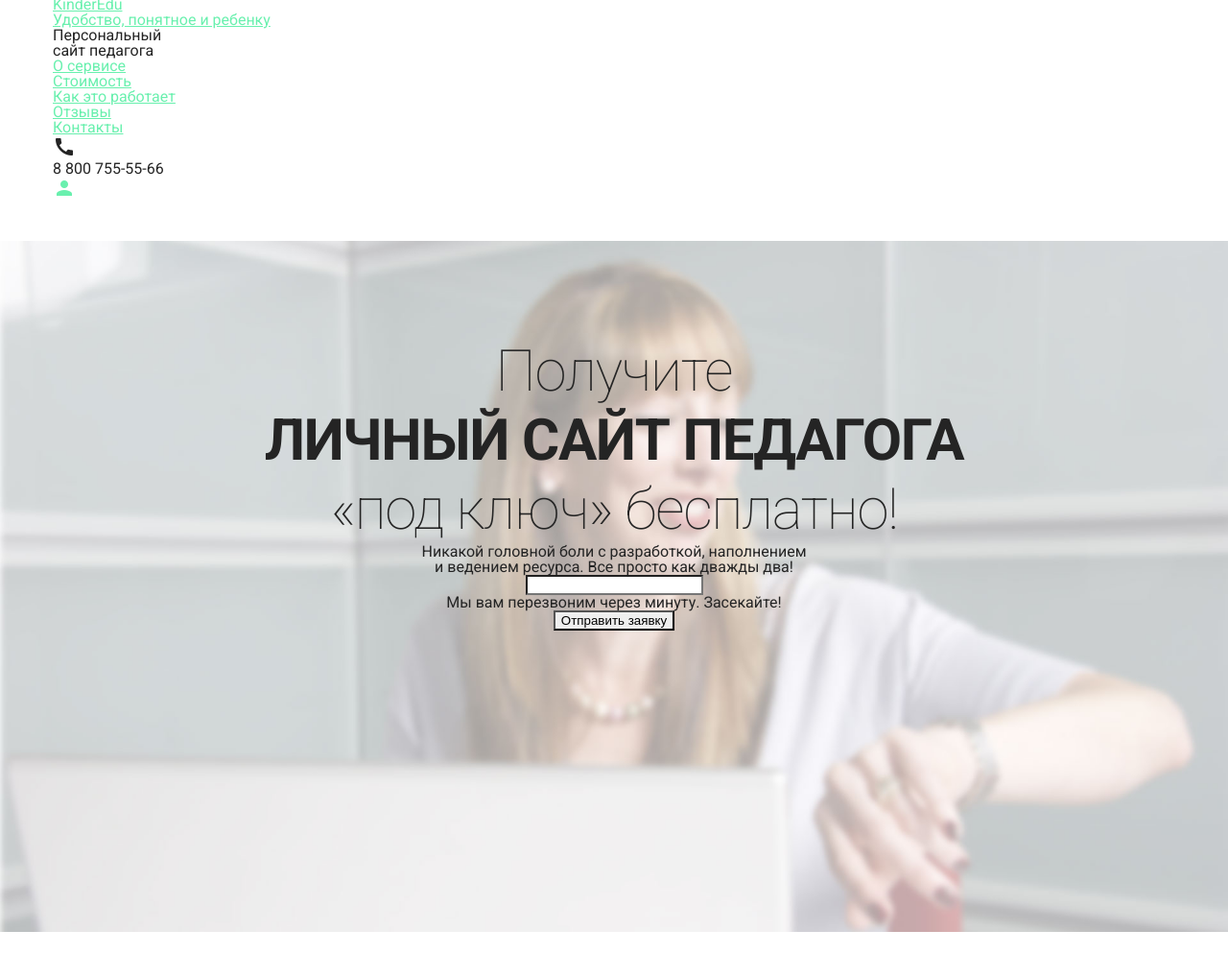
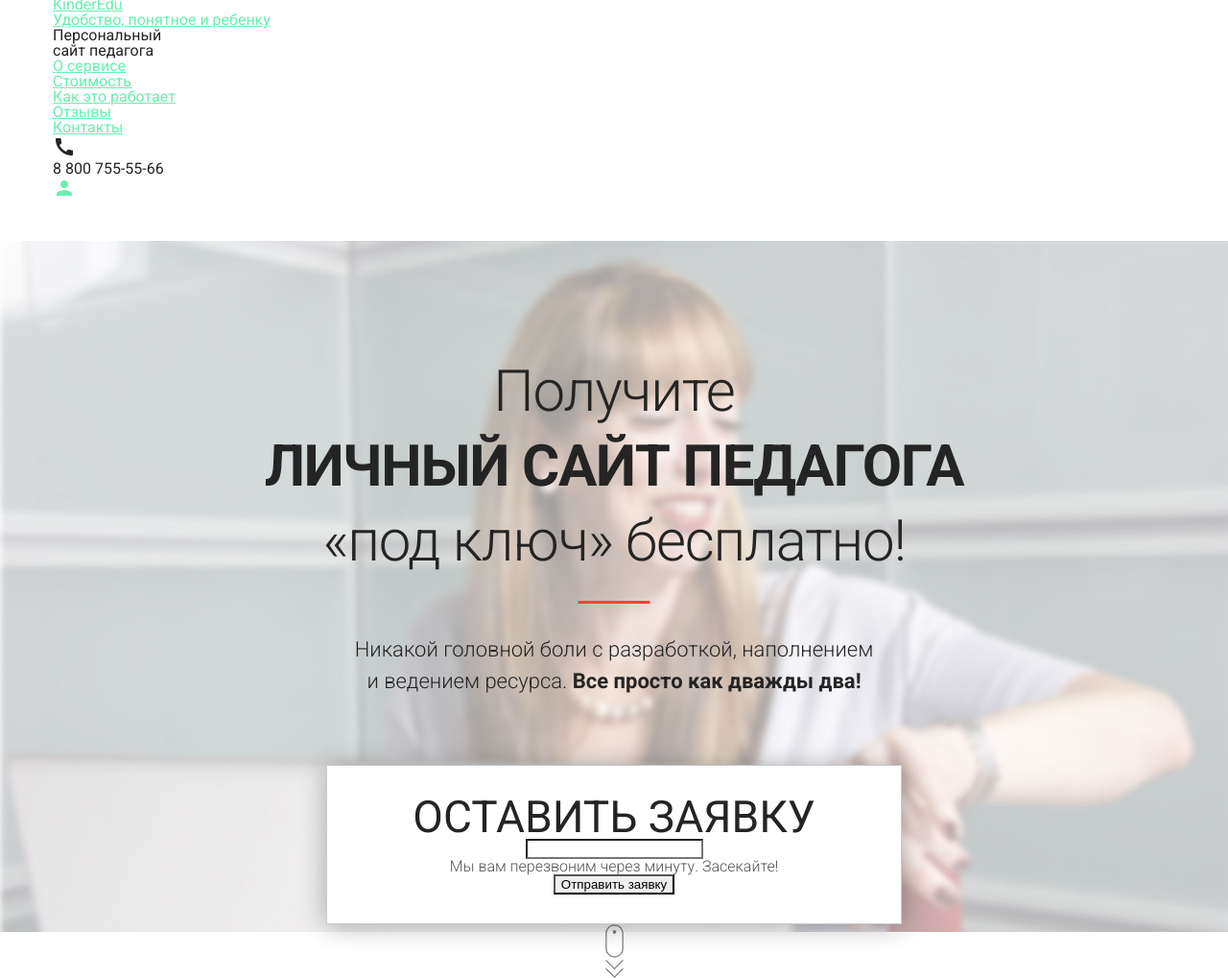
Before and after one commit to sheep-fish-vert/teacher-doctor, a website: page src/index.html in a window 1280 px wide. Shown: the part 40-1059 px from the top of the page at 96% size. Drawn offline with nearby package versions, Linux system fonts and the light colour scheme; files that its build step writes are made by us from their sources; files whose address does not match are found by name.

Commit message:
no message

```diff
--- a/src/partials/top-block.html
+++ b/src/partials/top-block.html
@@ -16,6 +16,7 @@
                 <h1>
                     Получите<br> <b>Личный Сайт Педагога</b><br> «под ключ» бесплатно!
                 </h1>
+                <span class="mdl-color--primary"></span>
             </div>
             <div class="top-block-subtitle">
                 <p>Никакой головной боли с разработкой, наполнением<br>
@@ -24,7 +25,9 @@
             <div class="top-block-form">
                 <form action="">
                     <div class="top-block-form-wrap">
-                        <div class="top-block-form-title"></div>
+                        <div class="top-block-form-title">
+                            Оставить заявку
+                        </div>
                         <div class="top-block-form-input">
                             <div class="contact-form-item-input form_row">
                                 <div class="form_input">
@@ -45,6 +48,11 @@
                     </div>
                 </form>
             </div>
+            <div class="top-block-button">
+                <a href="#">
+                    <img src="images/top-block-mouse.png" alt="">
+                </a>
+            </div>
         </div>
     </div>
 </section>
--- a/src/sass/develop/dev_4.scss
+++ b/src/sass/develop/dev_4.scss
@@ -5,10 +5,23 @@
             img{position: absolute;top: 50%;left: 50%;transform: translate(-50%, -50%);}
         }
     }
-    .top-block-inform{position: absolute;top: 0;left: 0;width: 100%;text-align: center;padding-top: 140px;
-        .top-block-title{font-size: 60px;line-height: 1.2;font-weight: 100;font-family:'Roboto',sans-serif;
+    .top-block-inform{position: absolute;top: 0;left: 0;width: 100%;text-align: center;padding-top: 158px;
+        .top-block-title{font-size: 60px;line-height: 1.3;font-weight: 300;font-family:'Roboto',sans-serif;position: relative;
             b{font-weight: bold;text-transform: uppercase;}
+            span{position: absolute;bottom:-26px;width: 75px;left: 50%;transform: translateX(-50%);height: 3px;}
         }
+        .top-block-subtitle{font-size: 22px;font-weight: 300;padding-top: 57px;line-height: 1.5;padding-bottom: 71px;
+            b{font-weight: bold;}
+        }
+        .top-block-form{width: 100%;max-width: 600px;margin:0 auto;padding: 30px 48px;background-color: #fff;border:1px solid #c9cccf;box-shadow: 0px 2px 25px 0px rgba(0, 0, 0, 0.3);
+            p{font-weight: 300;color: #545454;}
+            .top-block-form-title{font-size: 46px;text-transform: uppercase;}
+            .top-block-form-input{}
+        }
+    }
+    .top-block-button{display: inline-block;max-width: 19px;opacity: 0.5;transition:all ease .2s;
+        &:hover{opacity: .8;}
+        a{display: inline-block;}
     }
 }
 /*/top block*/
```
Also changed, not shown: src/images/top-block-mouse.png (added).
